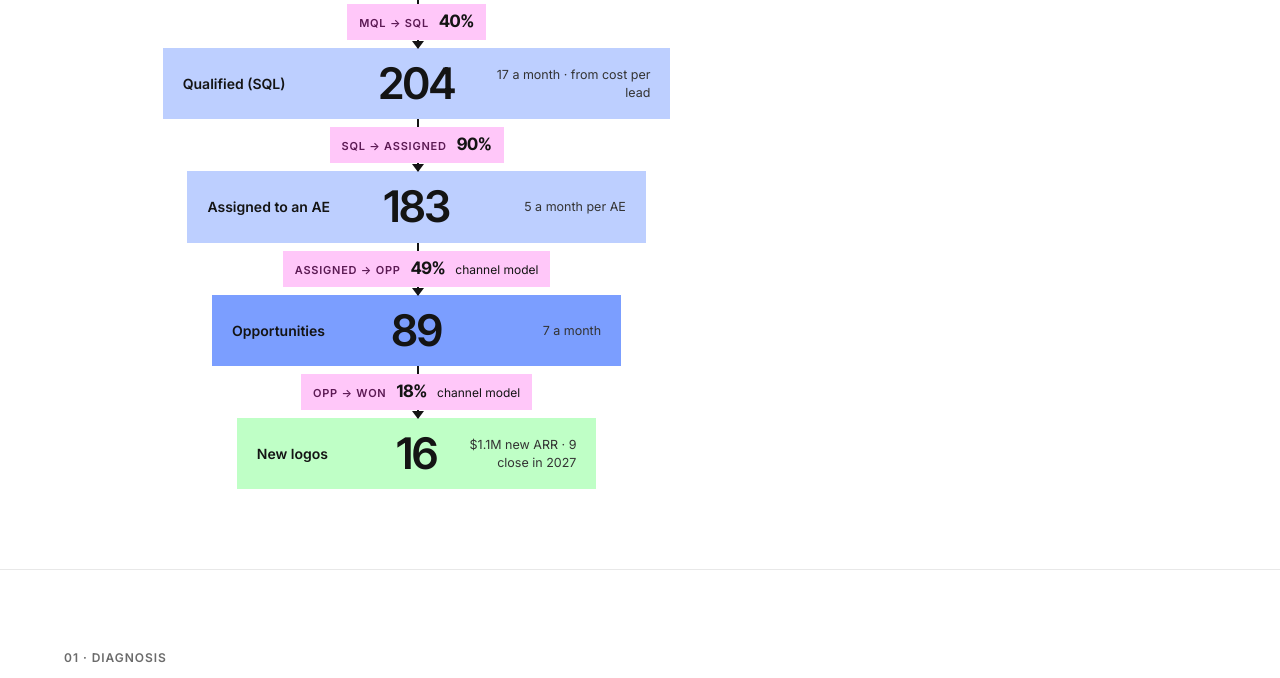
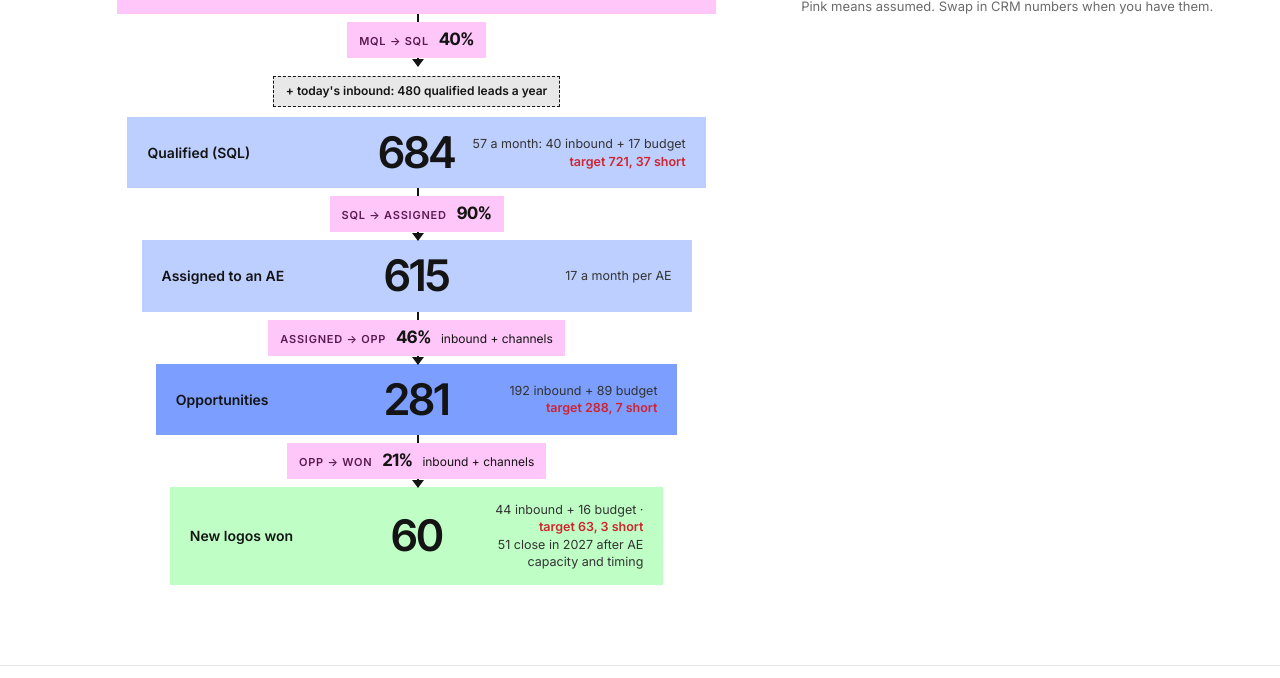
Before and after one commit to rmmitran-ship-it/fermat-growth-model, a plain HTML site: page index.html in a window 1280 px wide. Shown: the part 4578-5256 px from the top of the page. Drawn offline with nearby package versions, Linux system fonts and the light colour scheme.

Commit message:
Add today's inbound to the budget funnel from SQL down and compare each stage with the $3M target
Co-Authored-By: Claude Opus 5.5 <noreply@anthropic.com>

```diff
--- a/index.html
+++ b/index.html
@@ -253,6 +253,10 @@ input:focus,select:focus,button:focus-visible{outline:2px solid var(--ink);outli
 @media (max-width:900px){.iogrid{grid-template-columns:1fr 1fr}}
 .linkbtn{background:none;border:0;padding:0;font:inherit;color:var(--ink);text-decoration:underline;cursor:pointer}
 .ro{font-weight:600;color:var(--ink);font-variant-numeric:tabular-nums}
+.wbjoin{width:100%;display:flex;justify-content:center;padding:10px 0;position:relative}
+.wbjoin span{background:var(--surface-2);border:1px dashed var(--ink);padding:6px 12px;font-size:12px;font-weight:600;color:var(--ink)}
+.okt{color:var(--green-deep);font-weight:600}
+.shortt{color:var(--red);font-weight:600}
 /* deal mix */
 .goal{display:flex;flex-wrap:wrap;justify-content:space-between;align-items:flex-end;gap:16px 32px;margin:8px 0 24px}
 .goalline{font-family:'Inter Tight';font-size:clamp(20px,2.4vw,28px);letter-spacing:-0.02em;color:var(--ink);line-height:1.2;max-width:34ch}
@@ -1158,6 +1162,13 @@ function renderDealMix(){
     <li><b>Sales:</b> ${fmt(totL)} leads become ${fmt(E.o[1]+Sm.o[1])} opportunities and ${fmt(m.entN+smWon)} logos. ${g.aes} AEs close ${fmt(cap)} a year${m.need>cap?`, ${fmt(m.need-cap)} short: each AE needs ${n1(need)} a quarter instead of ${g.aeCap}, or SDR help or a 4th AE`:', enough'}.</li>
   </ul><p>Today's inbound converts at ${g.baseL2O}% and ${g.baseO2W}%, my calibration so it closes about ${fmt(inW/4)} logos a quarter, as the brief says (10–12). New leads use the brief's midpoints: 40% and 20% (range 30–50% and 15–25%).</p>`;
 }
+function goalNeeds(){
+  const g=S.global,m=goalMix();
+  const back=w=>{const o=w/(BRIEF.o2w[1]/100);return {o,l:o/(BRIEF.l2o[1]/100)};};
+  const E=back(m.entN),inL=num(g.baseLeads)*12,inO=inL*num(g.baseL2O)/100,inW=inO*num(g.baseO2W)/100;
+  const G=back(Math.max(0,m.smN-inW));
+  return {sql:inL+E.l+G.l,opp:inO+E.o+G.o,won:m.entN+Math.max(m.smN,inW),inL,inO,inW};
+}
 function dealGoal(){
   const won=goalMix().need;
   const opps=won/(BRIEF.o2w[1]/100),leads=opps/(BRIEF.l2o[1]/100);
@@ -1310,10 +1321,13 @@ function renderWorkBack(R){
   document.getElementById('wbNote').textContent=r.has?`Logos and ARR count everything that closes in 2027, today's inbound included. MQLs, pipeline, CAC and payback cover only what the budget creates.`:'';
   const fe=document.getElementById('wbFunnel');
   if(!r.has){fe.innerHTML='<div class="wbempty">Plan A is empty. Type a budget above or pick B or C.</div>';document.getElementById('wbLede').textContent='';return;}
-  document.getElementById('wbLede').innerHTML=`Read it bottom up: to land ${fmt(F.won)} new logos, marketing has to reach ${fmt(F.con)} contacts across ${fmt(F.acc)} accounts. Enterprise is ${pct(num(g.entLogoShare)/100)} of the contacts, matching its share of logos.`;
+  const T=goalNeeds(),inL=T.inL,inO=T.inO,inW=T.inW;
+  const sqlT=inL+F.sql,asgT=sqlT*num(g.sql2assign)/100,oppT=inO+F.opp,wonT=inW+F.won;
+  const vs=(v,t)=>v>=t-0.5?`<span class="okt">target ${fmt(t)}, covered</span>`:`<span class="shortt">target ${fmt(t)}, ${fmt(t-v)} short</span>`;
+  document.getElementById('wbLede').innerHTML=`The top four stages are what the budget's channels have to generate: ${fmt(F.con)} contacts across ${fmt(F.acc)} accounts. From SQL down, today's inbound (${fmt(inL/12)} qualified leads a month) is added, so each stage compares with the $3M target above.`;
   const row=(cls,label,v,sub)=>`<div class="rrow ${cls}"><span class="rl">${label}</span><b>${fmt(v)}</b><span class="rr">${sub}</span></div>`;
   const rate=(k,v,sub)=>`<div class="rrate"><span class="rarr"></span><span class="rpill"><span class="pk">${k}</span><b>${v}</b>${sub?`<span>${sub}</span>`:''}</span></div>`;
-  const W=[100,93,86,79,72,65,58,51],bg=['var(--surface)','var(--surface)','var(--magenta-light)','var(--magenta-light)','var(--blue-light)','var(--blue-light)','var(--blue)','var(--green)'];
+  const W=[100,95,90,85,82,78,74,70],bg=['var(--surface)','var(--surface)','var(--magenta-light)','var(--magenta-light)','var(--blue-light)','var(--blue-light)','var(--blue)','var(--green)'];
   const st=i=>`style="width:${W[i]}%;background:${bg[i]}"`;
   const R2=(i,label,v,sub)=>row('',label,v,sub).replace('class="rrow "',`class="rrow" ${st(i)}`);
   const pr=(a,b)=>a>0?pct(b/a):'—';
@@ -1326,13 +1340,14 @@ function renderWorkBack(R){
     rate('Lead → MQL',g.lead2mql+'%')+
     R2(3,'Engaged leads (MQL)',F.mql,`${fmt(F.mql/12)} a month`)+
     rate('MQL → SQL',g.mql2sql+'%')+
-    R2(4,'Qualified (SQL)',F.sql,`${fmt(F.sql/12)} a month · from cost per lead`)+
+    `<div class="wbjoin"><span>+ today's inbound: ${fmt(inL)} qualified leads a year</span></div>`+
+    R2(4,'Qualified (SQL)',sqlT,`${fmt(sqlT/12)} a month: ${fmt(inL/12)} inbound + ${fmt(F.sql/12)} budget<br>${vs(sqlT,T.sql)}`)+
     rate('SQL → assigned',g.sql2assign+'%')+
-    R2(5,'Assigned to an AE',F.asg,`${fmt(F.asg/g.aes/12)} a month per AE`)+
-    rate('Assigned → opp',pr(F.asg,F.opp),'channel model')+
-    R2(6,'Opportunities',F.opp,`${fmt(F.opp/12)} a month`)+
-    rate('Opp → won',pr(F.opp,F.won),'channel model')+
-    R2(7,'New logos',F.won,`${M$(r.newArr,1)} new ARR · ${fmt(D.newC)} close in 2027`)
+    R2(5,'Assigned to an AE',asgT,`${fmt(asgT/g.aes/12)} a month per AE`)+
+    rate('Assigned → opp',pr(asgT,oppT),'inbound + channels')+
+    R2(6,'Opportunities',oppT,`${fmt(inO)} inbound + ${fmt(F.opp)} budget<br>${vs(oppT,T.opp)}`)+
+    rate('Opp → won',pr(oppT,wonT),'inbound + channels')+
+    R2(7,'New logos won',wonT,`${fmt(inW)} inbound + ${fmt(F.won)} budget · ${vs(wonT,T.won)}<br>${fmt(r.wins2027)} close in 2027 after AE capacity and timing`)
   }</div>`;
 }
 function setBudgetA(v){
```
